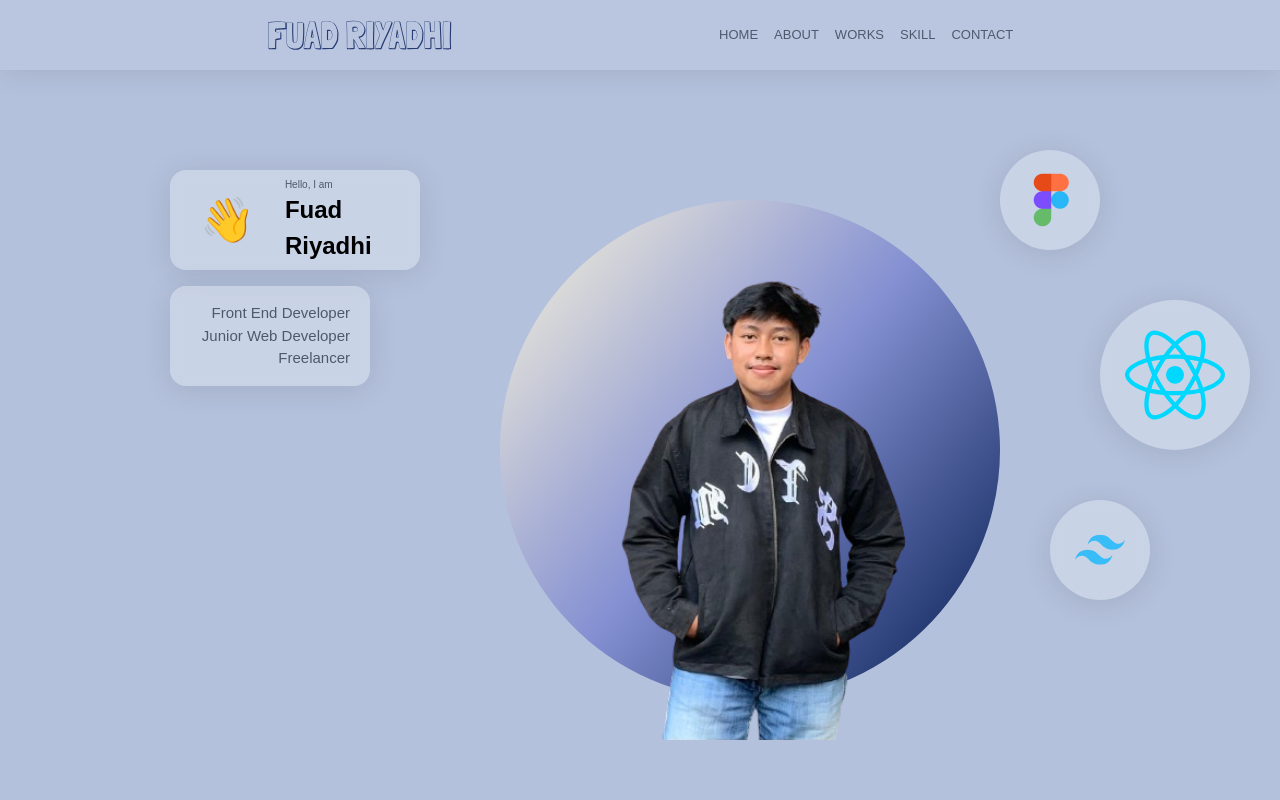
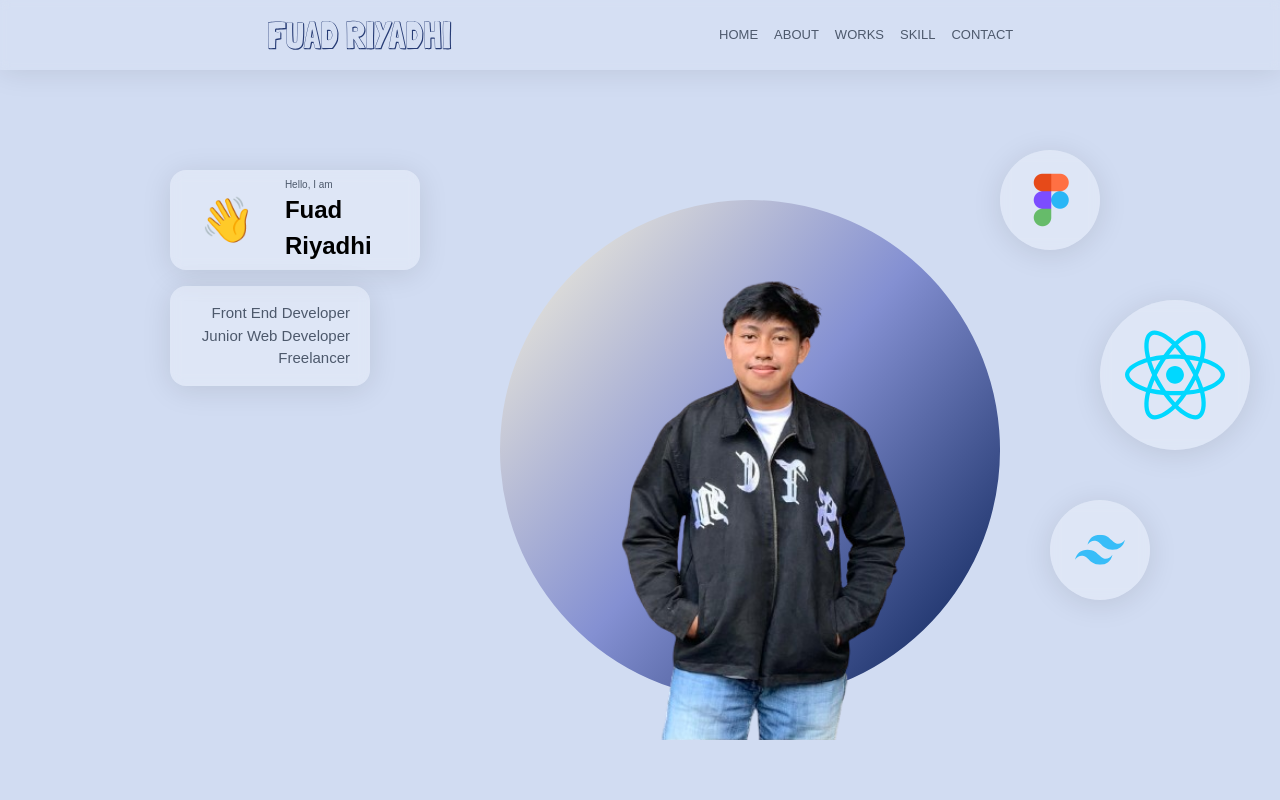
Before and after one commit to fuadriyadhi/portfolio, a React (Vite) app: page / in a window 1280 px wide. Shown: the top 800 px of the page. Built offline with nearby package versions, Linux system fonts and the light colour scheme; grey boxes are pictures that could not be loaded; a small style sheet from the web is missing.

Commit message:
portfolio-progress

```diff
--- a/src/index.css
+++ b/src/index.css
@@ -15,7 +15,7 @@ html {
 
 body {
   overflow-x: hidden;
-  background-color: #b4c1dc;
+  background-color: #d1dcf2;
   font-family: sans-serif;
   /* height: 50000px; */
 }
@@ -131,7 +131,7 @@ img {
 }
 
 .more:hover {
-  transition: all 0.3s;
+  transition: all .3s;
   background-color: #273c75;
   color: #ededee;
 }
```
Also changed, not shown: 1 other file (tests, documents, lock files or other folders).
